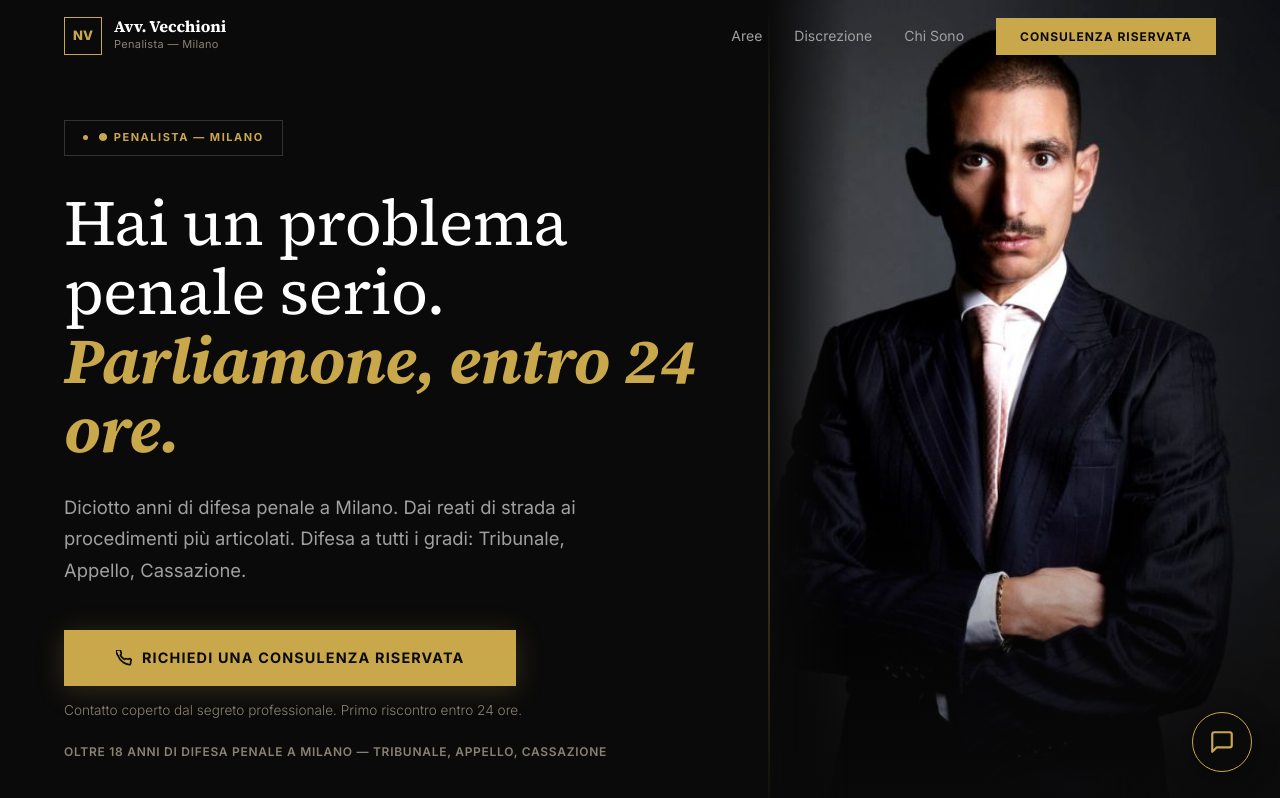
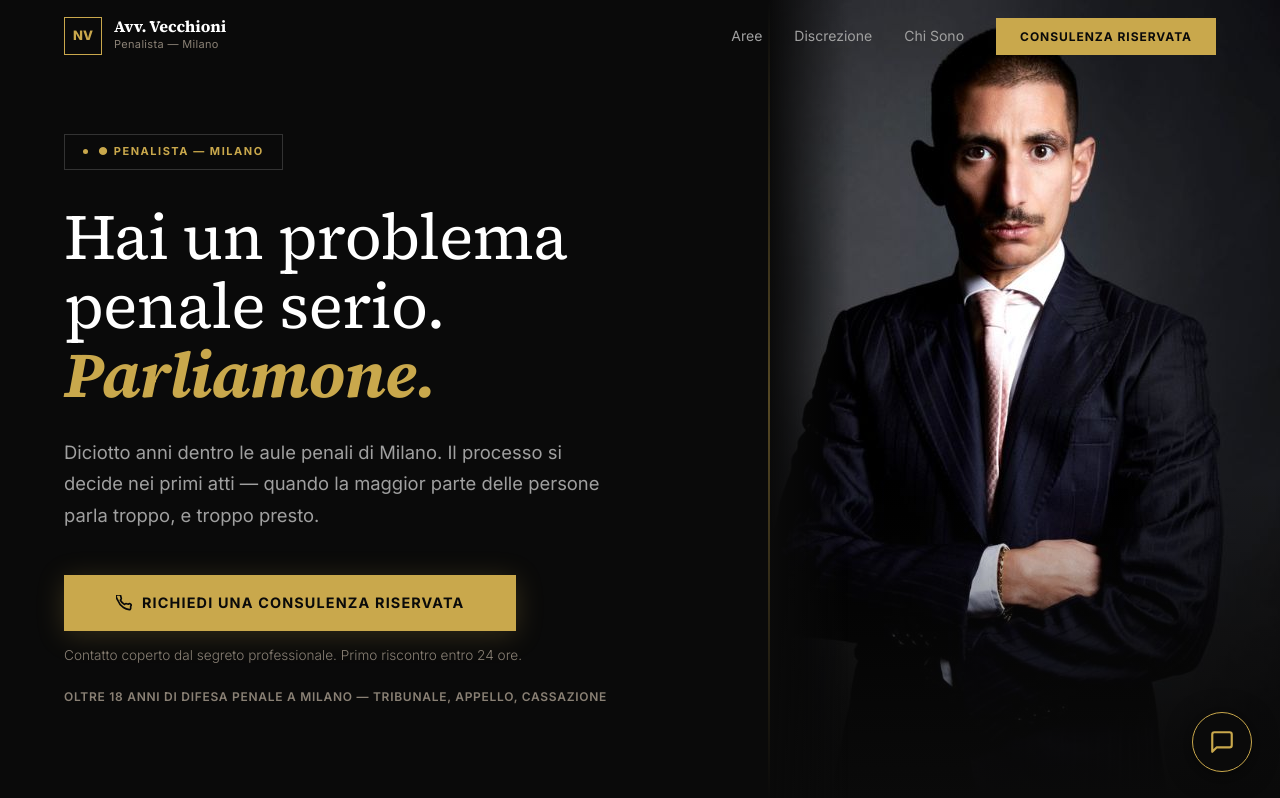
Before and after one commit to scamforscam/vecchioni-v4, a website: page index.html in a window 1280 px wide. Shown: the top 798 px of the page. Drawn offline with nearby package versions, Linux system fonts and the light colour scheme.

Commit message:
feat: hero copy + caption Chi Sono
- Hero h1: rimosso ", entro 24 ore" dal titolo (manteniamo "Primo riscontro
  entro 24 ore" come fatto di servizio nella microcopy sotto la CTA).
  "Hai un problema penale serio. Parliamone." — il trattamento tipografico
  bianco + em italic gold resta invariato.
- Hero sub: riscritta in registro editoriale-procedurale.
  Prima: "Diciotto anni di difesa penale a Milano. Dai reati di strada ai
  procedimenti piu' articolati. Difesa a tutti i gradi: Tribunale, Appello,
  Cassazione."
  Dopo: "Diciotto anni dentro le aule penali di Milano. Il processo si
  decide nei primi atti — quando la maggior parte delle persone parla
  troppo, e troppo presto."
  Scelto "nei primi atti" (non "nelle prime ore") per restare in registro
  procedurale, evitando il pattern di urgenza commerciale gia' eliminato
  altrove. Cassazione/Appello restano sull'eyebrow strip sottostante,
  che non e' stato toccato.
- Chi Sono: aggiunta didascalia "Avv. Niccolò Vecchioni — Foro di Milano"
  sotto la foto, stile caption editoriale sobria (serif italic 13px,
  grey-d, centrata). Foto invariata, titolo sezione invariato.
- Nuova classe CSS .chi-img-caption coerente col sistema tipografico
  (var(--font-serif), var(--grey-d)).

Microcopy hero "Primo riscontro entro 24 ore", eyebrow strip "OLTRE 18
ANNI...", e tutti gli altri elementi della hero restano invariati.

Co-Authored-By: Claude Opus 4.7 (1M context) <noreply@anthropic.com>

```diff
--- a/index.html
+++ b/index.html
@@ -85,6 +85,7 @@ body{font-family:var(--font-sans);background:var(--black);color:var(--white);-we
 .chi-img-fallback{width:100%;height:100%;background:linear-gradient(135deg,#1a1507 0%,var(--anthracite) 60%,var(--black) 100%);min-height:400px;display:flex;align-items:center;justify-content:center;font-size:4rem;font-weight:800;color:var(--gold);letter-spacing:-.04em;opacity:.2}
 .chi-img-wrap::after{content:'';position:absolute;bottom:0;left:0;right:0;height:30%;background:linear-gradient(to top,var(--anthracite),transparent)}
 .chi-gold-line{position:absolute;top:20px;bottom:20px;right:0;width:2px;background:linear-gradient(to bottom,transparent,var(--gold),transparent);opacity:.5}
+.chi-img-caption{font-family:var(--font-serif);font-style:italic;margin-top:16px;font-size:13px;color:var(--grey-d);text-align:center;line-height:1.5;letter-spacing:.005em}
 
 /* METODO */
 .quote-block{position:relative;padding:48px 56px;border-left:3px solid var(--gold);background:var(--gold-dim);margin-bottom:72px}
@@ -241,8 +242,8 @@ input:focus-visible,textarea:focus-visible{outline:2px solid var(--gold);outline
   </div>
   <div class="hero-left">
     <div class="hero-badge fi">● PENALISTA — MILANO</div>
-    <h1 class="fi d1">Hai un problema penale serio.<br><em>Parliamone, entro 24 ore.</em></h1>
-    <p class="hero-sub fi d2">Diciotto anni di difesa penale a Milano. Dai reati di strada ai procedimenti più articolati. Difesa a tutti i gradi: Tribunale, Appello, Cassazione.</p>
+    <h1 class="fi d1">Hai un problema penale serio.<br><em>Parliamone.</em></h1>
+    <p class="hero-sub fi d2">Diciotto anni dentro le aule penali di Milano. Il processo si decide nei primi atti — quando la maggior parte delle persone parla troppo, e troppo presto.</p>
     <div class="fi d3">
       <a href="#contatti" class="btn"><svg width="16" height="16" viewBox="0 0 24 24" fill="none" stroke="currentColor" stroke-width="2.5" stroke-linecap="round" stroke-linejoin="round"><path d="M22 16.92v3a2 2 0 01-2.18 2 19.79 19.79 0 01-8.63-3.07A19.5 19.5 0 013.07 8.63 19.79 19.79 0 01.12 2.18 2 2 0 012.11 0h3a2 2 0 012 1.72c.127.96.361 1.903.7 2.81a2 2 0 01-.45 2.11L6.59 7.91a16 16 0 006.35 6.35l.77-.77a2 2 0 012.11-.45c.907.339 1.85.573 2.81.7A2 2 0 0122 16.92z"/></svg>Richiedi una consulenza riservata</a>
       <p class="microcopy">Contatto coperto dal segreto professionale. Primo riscontro entro 24 ore.</p>
@@ -351,6 +352,7 @@ input:focus-visible,textarea:focus-visible{outline:2px solid var(--gold);outline
         <img src="images/chi-sono.png" alt="Avv. Niccolò Vecchioni nel suo studio" class="chi-img" onerror="this.style.display='none'">
         <div class="chi-img-fallback" style="position:absolute;inset:0;z-index:-1">NV</div>
       </div>
+      <p class="chi-img-caption">Avv. Niccolò Vecchioni — Foro di Milano</p>
     </div>
   </div>
 </section>
```
